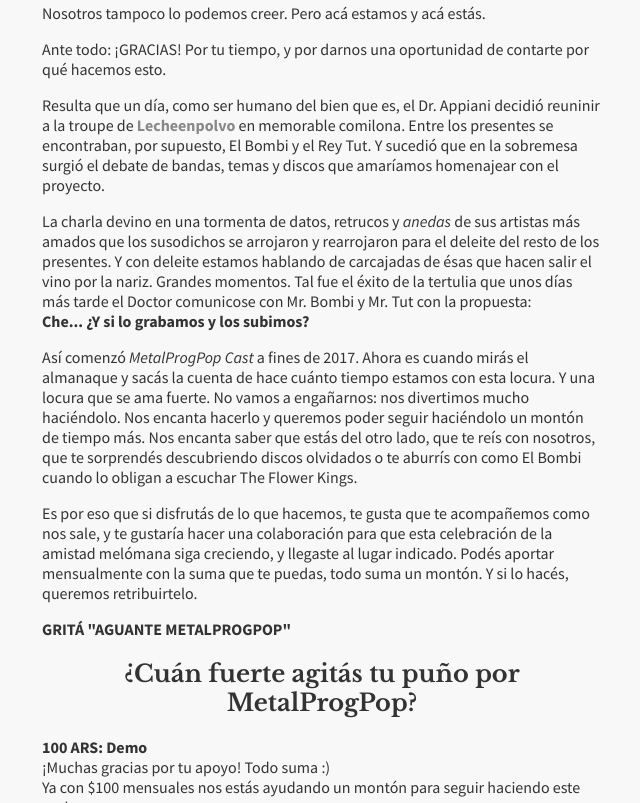
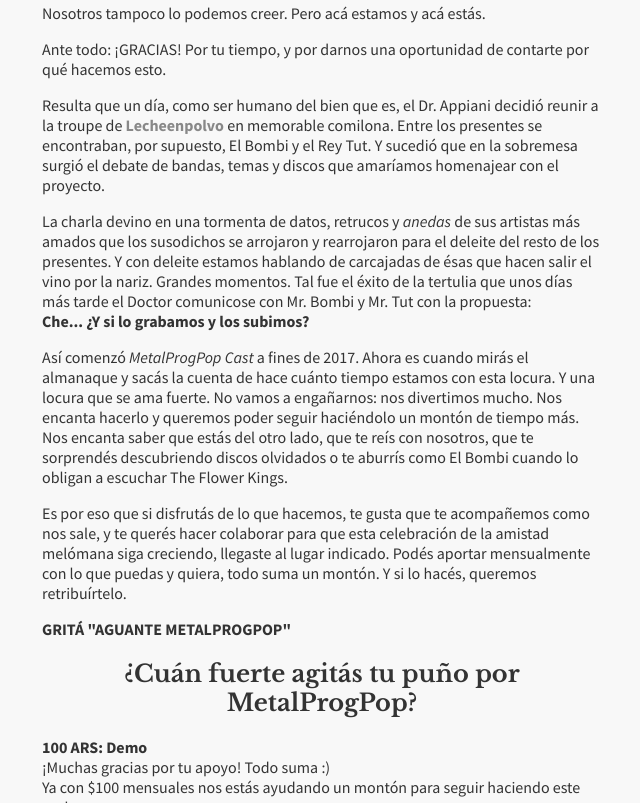
Before and after one commit to metalprogpop/donantes, a plain HTML site: page index.html in a window 1280 px wide. Shown: the part 522-1325 px from the top of the page, without its empty margins (318-958 px from the left). Drawn offline with nearby package versions, Linux system fonts and the light colour scheme.

Commit message:
Fix typos

```diff
--- a/index.html
+++ b/index.html
@@ -37,7 +37,7 @@
 
       <p>
         Resulta que un día, como ser humano del bien que es, el Dr. Appiani
-        decidió reuninir a la troupe de <a href="https://www.youtube.com/user/lecheenpolvo" target="blank">Lecheenpolvo</a>
+        decidió reunir a la troupe de <a href="https://www.youtube.com/user/lecheenpolvo" target="blank">Lecheenpolvo</a>
         en memorable comilona. Entre los presentes se encontraban, por supuesto,
         El Bombi y el Rey Tut. Y sucedió que en la sobremesa surgió el debate de
         bandas, temas y discos que amaríamos homenajear con el proyecto.
@@ -56,18 +56,18 @@
         Así comenzó <em>MetalProgPop Cast</em> a fines de 2017. Ahora es cuando
         mirás el almanaque y sacás la cuenta de hace cuánto tiempo estamos con esta
         locura. Y una locura que se ama fuerte. No vamos a engañarnos: nos divertimos
-        mucho haciéndolo. Nos encanta hacerlo y queremos poder seguir haciéndolo
+        mucho. Nos encanta hacerlo y queremos poder seguir haciéndolo
         un montón de tiempo más. Nos encanta saber que estás del otro lado, que
         te reís con nosotros, que te sorprendés descubriendo discos olvidados o
-        te aburrís con como El Bombi cuando lo obligan a escuchar The Flower Kings.
+        te aburrís como El Bombi cuando lo obligan a escuchar The Flower Kings.
       </p>
 
       <p>
         Es por eso que si disfrutás de lo que hacemos, te gusta que te acompañemos
-        como nos sale, y te gustaría hacer una colaboración para que esta celebración
-        de la amistad melómana siga creciendo, y llegaste al lugar indicado. Podés
-        aportar mensualmente con la suma que te puedas, todo suma un montón. Y si
-        lo hacés, queremos retribuirtelo.
+        como nos sale, y te querés hacer colaborar para que esta celebración
+        de la amistad melómana siga creciendo, llegaste al lugar indicado. Podés
+        aportar mensualmente con lo que puedas y quiera, todo suma un montón. Y si
+        lo hacés, queremos retribuírtelo.
       </p>
 
 
@@ -77,25 +77,26 @@
       <div id="benefits">
         <h2>¿Cuán fuerte agitás tu puño por MetalProgPop?</h2>
 
-        <p><strong>100 ARS: Demo</strong><br/>
-        ¡Muchas gracias por tu apoyo! Todo suma :) <br>
-        Ya con $100 mensuales nos estás ayudando un montón para seguir haciendo este podcast. <br>
-        Y para reponer el whisky 🥃 <br>
-        Ah, y tu nombre será inmortalizado, grabado en piedra (bueno, en bytes) en el Hall de Fans en esta página</p>
+        <p><strong>100 ARS: Demo</strong><br />
+          ¡Muchas gracias por tu apoyo! Todo suma :) <br>
+          Ya con $100 mensuales nos estás ayudando un montón para seguir haciendo este podcast. <br>
+          Y para reponer el whisky 🥃 <br>
+          Ah, y tu nombre será inmortalizado, grabado en piedra (bueno, en bytes) en el Hall de Fans en esta página</p>
 
-        <p><strong>250 ARS: Single</strong><br/>
+        <p><strong>250 ARS: Single</strong><br />
           Además de nuestra gratitud infinita, en este nivel te permite:
           <ul>
             <li>Ser fan destacado de uno de nuestros programas, con mención al aire y todo eso.</li>
-            <li>Con cada nuevo programa te llega un email con material adicional que fuimos recopilando en nuestra investigación y
-            quedaó fuera del programa.</li>
+            <li>Con cada nuevo programa te llega un email con material adicional que fuimos recopilando en nuestra
+              investigación y
+              quedaó fuera del programa.</li>
             <li>Link supersecreto (?) para ver los videos de los programas.</li>
             <li>Tu nombre en el Hall de Fans de MetalProgPop</li>
           </ul>
         </p>
 
 
-        <p><strong>500 ARS: EP</strong><br/>
+        <p><strong>500 ARS: EP</strong><br />
           Es tan importante tu aporte que vas a forjar el destino de nuestros programas. Tenés todo lo anterior más:
 
           <ul>
@@ -104,7 +105,7 @@
           </ul>
         </p>
 
-        <p><strong>1000 ARS: Long Play</strong><br/>
+        <p><strong>1000 ARS: Long Play</strong><br />
           Estamos emocionados. Gracias. Gracias. En serio gracias. Tenés todo lo anterior más:
 
           <ul>
@@ -113,13 +114,15 @@
           </ul>
         </p>
 
-        <p><strong>2500 ARS: ¡YEZDA URFA!</strong><br/>
+        <p><strong>2500 ARS: ¡YEZDA URFA!</strong><br />
           <strong>THIS ONE GOES TO ELEVEN!!!1</strong><br>
 
-          Esto es increíble. Este aporte es TANTO pero TANTO para nosotros que prácticamente sos parte del staff. Y por eso tenés todo lo anterior y:
+          Esto es increíble. Este aporte es TANTO pero TANTO para nosotros que prácticamente sos parte del staff. Y por
+          eso tenés todo lo anterior y:
 
           <ul>
-            <li>¡Venís a presentar un disco al programa! Tu melomanía será inmortalizada por los eones de los eones.</li>
+            <li>¡Venís a presentar un disco al programa! Tu melomanía será inmortalizada por los eones de los eones.
+            </li>
             <li>Sé la envidia de tus colegas con una remera oficial de MetalProgPop. Firmada. O no. Como quieras.</li>
           </ul>
 
```
